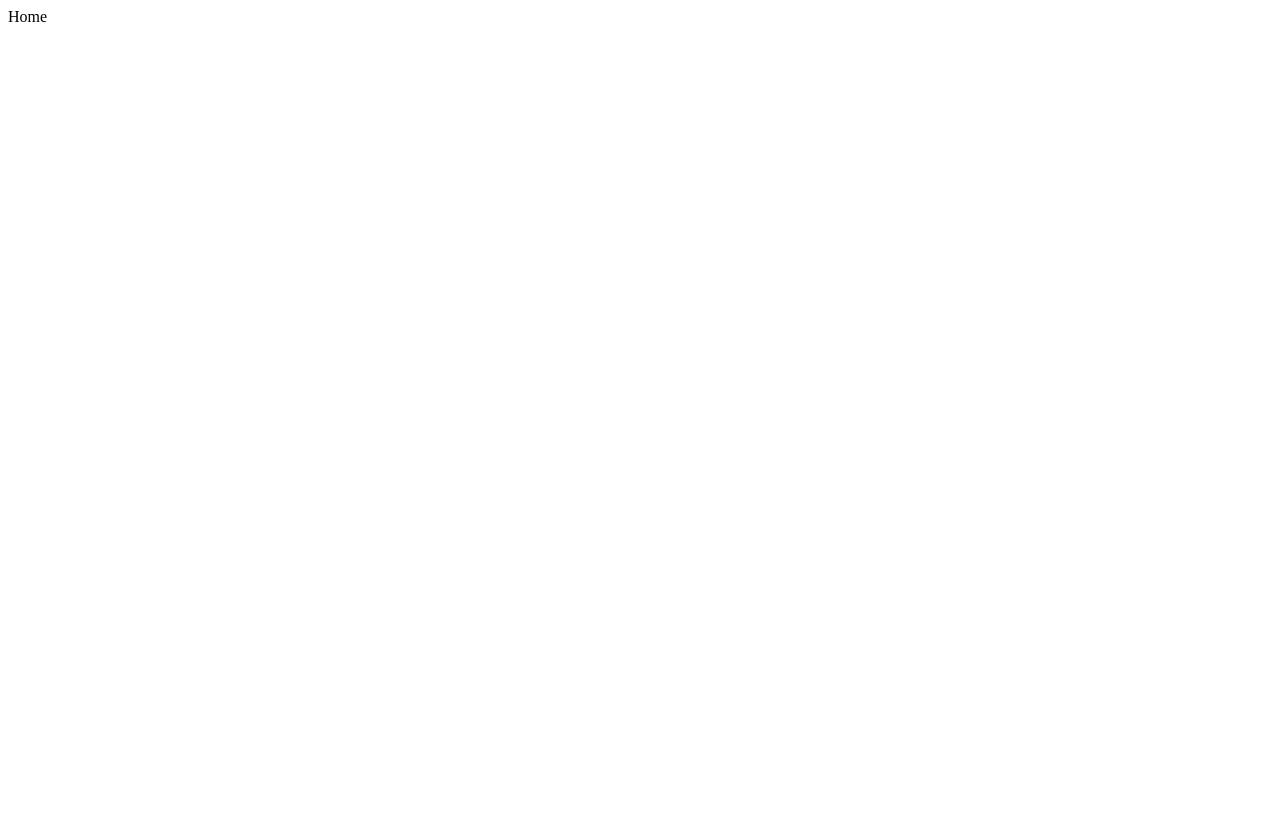
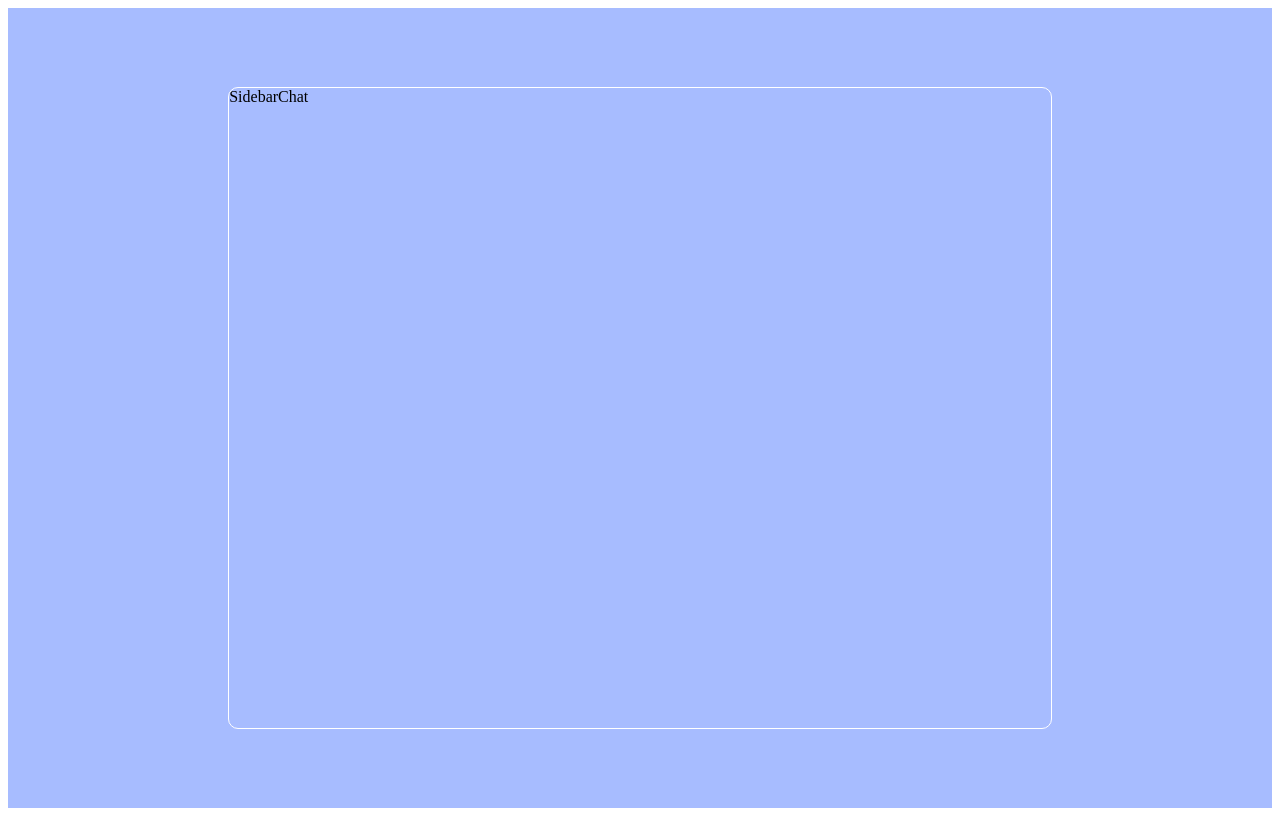
Before and after one commit to Abhishek-76/ChatAPP-, a React (Create React App) app: page / in a window 1280 px wide. Built offline with nearby package versions, Linux system fonts and the light colour scheme.

Commit message:
baseforHOME

```diff
--- /dev/null
+++ b/src/components/Chat.jsx
@@ -0,0 +1,7 @@
+import React from "react";
+
+const Chat = () => {
+  return <div>Chat</div>;
+};
+
+export default Chat;
--- /dev/null
+++ b/src/components/Sidebar.jsx
@@ -0,0 +1,7 @@
+import React from "react";
+
+const Sidebar = () => {
+  return <div>Sidebar</div>;
+};
+
+export default Sidebar;
--- a/src/pages/home.jsx
+++ b/src/pages/home.jsx
@@ -1,7 +1,16 @@
 import React from "react";
+import Chat from "../components/Chat";
+import Sidebar from "../components/Sidebar";
 
 const Home = () => {
-  return <div>Home</div>;
+  return (
+    <div className="home">
+      <div className="container">
+        <Sidebar />
+        <Chat />
+      </div>
+    </div>
+  );
 };
 
 export default Home;
--- a/src/style.scss
+++ b/src/style.scss
@@ -63,3 +63,17 @@
     margin: 10px;
   }
 }
+.home {
+  background-color: #a7bcff;
+  height: 100vh;
+  display: flex;
+  align-items: center;
+  justify-content: center;
+  .container {
+    border: 1px solid white;
+    border-radius: 10px;
+    width: 65%;
+    height: 80%;
+    display: flex;
+  }
+}
```
Also changed, not shown: src/components/Chats.jsx (added, +7 -0 lines), src/components/Input.jsx (added, +7 -0 lines), src/components/Message.jsx (added, +7 -0 lines), src/components/Navbar.jsx (added, +7 -0 lines), src/components/Search.jsx (added, +7 -0 lines).
